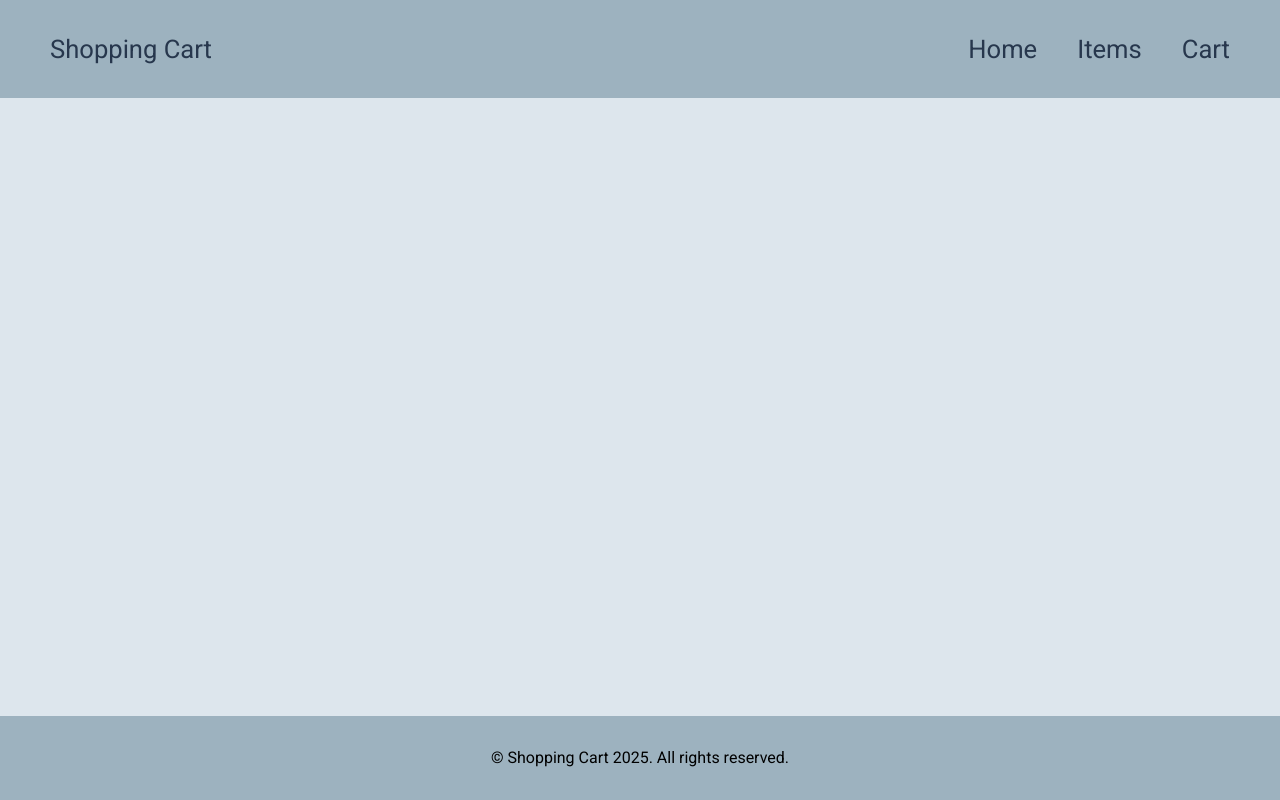
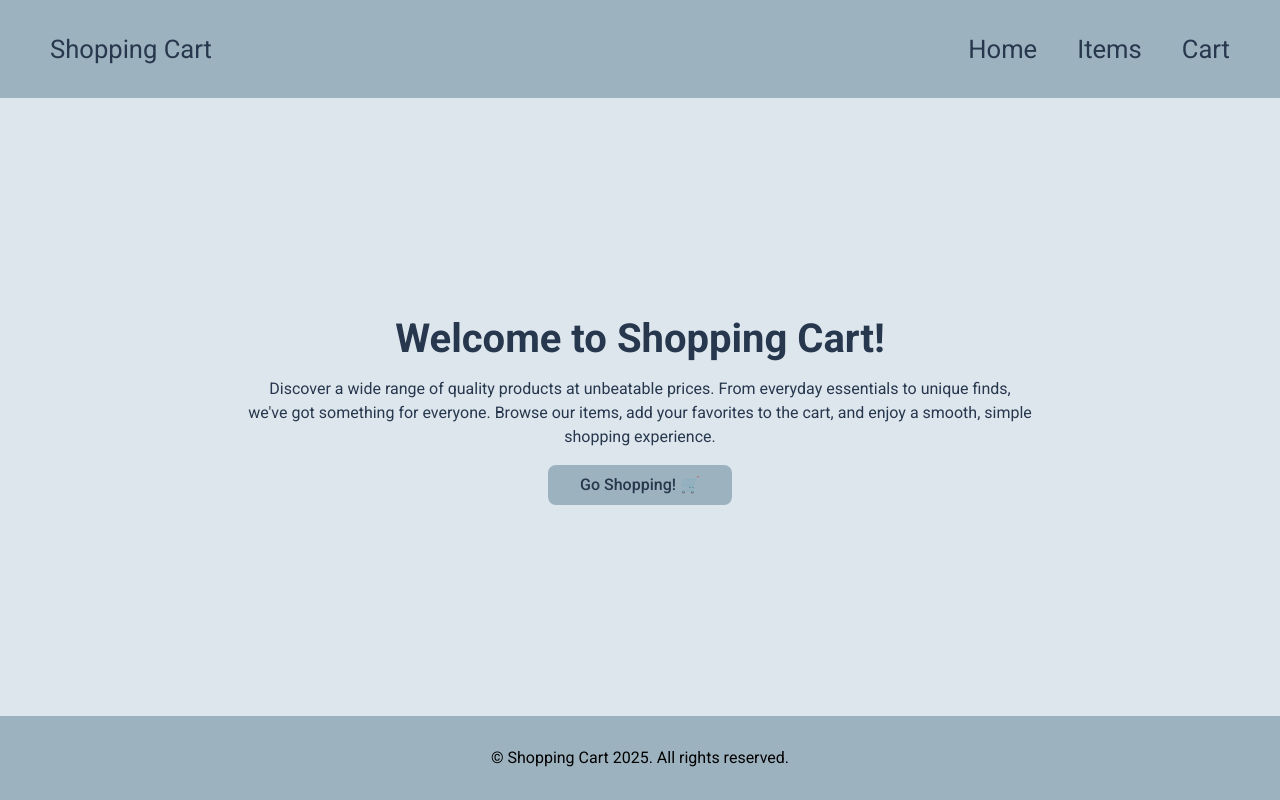
Before and after one commit to Tomek889/odin-shopping-cart, a React (Vite) app: page / in a window 1280 px wide. Built offline with nearby package versions, Linux system fonts and the light colour scheme.

Commit message:
Create a home page

```diff
--- a/src/components/Home/Home.jsx
+++ b/src/components/Home/Home.jsx
@@ -1,3 +1,21 @@
+import { Link } from "react-router-dom";
+import styles from "./home.module.css";
+
 export default function Home() {
-  return;
+  return (
+    <div className={styles.homeWrapper}>
+      <div className={styles.home}>
+        <h1>Welcome to Shopping Cart!</h1>
+        <p>
+          Discover a wide range of quality products at unbeatable prices. From
+          everyday essentials to unique finds, we've got something for everyone.
+          Browse our items, add your favorites to the cart, and enjoy a smooth,
+          simple shopping experience.
+        </p>
+        <Link to="items">
+          <button>Go Shopping! 🛒</button>
+        </Link>
+      </div>
+    </div>
+  );
 }
--- a/src/components/Home/home.module.css
+++ b/src/components/Home/home.module.css
@@ -0,0 +1,33 @@
+.homeWrapper {
+  min-height: calc(100vh - 84px - 98.4px);
+  display: flex;
+  justify-content: center;
+  align-items: center;
+  padding: 2rem;
+}
+
+.home {
+  text-align: center;
+  max-width: 840px;
+}
+
+.home h1 {
+  font-size: 2.5rem;
+  margin-bottom: 0.5rem;
+  color: #27374d;
+}
+
+.home p {
+  margin-bottom: 1rem;
+  color: #27374d;
+}
+
+.home button {
+  cursor: pointer;
+  padding: 8px 32px;
+  border: none;
+  border-radius: 8px;
+  background-color: #9db2bf;
+  color: #27374d;
+  font-weight: 500;
+}
```
